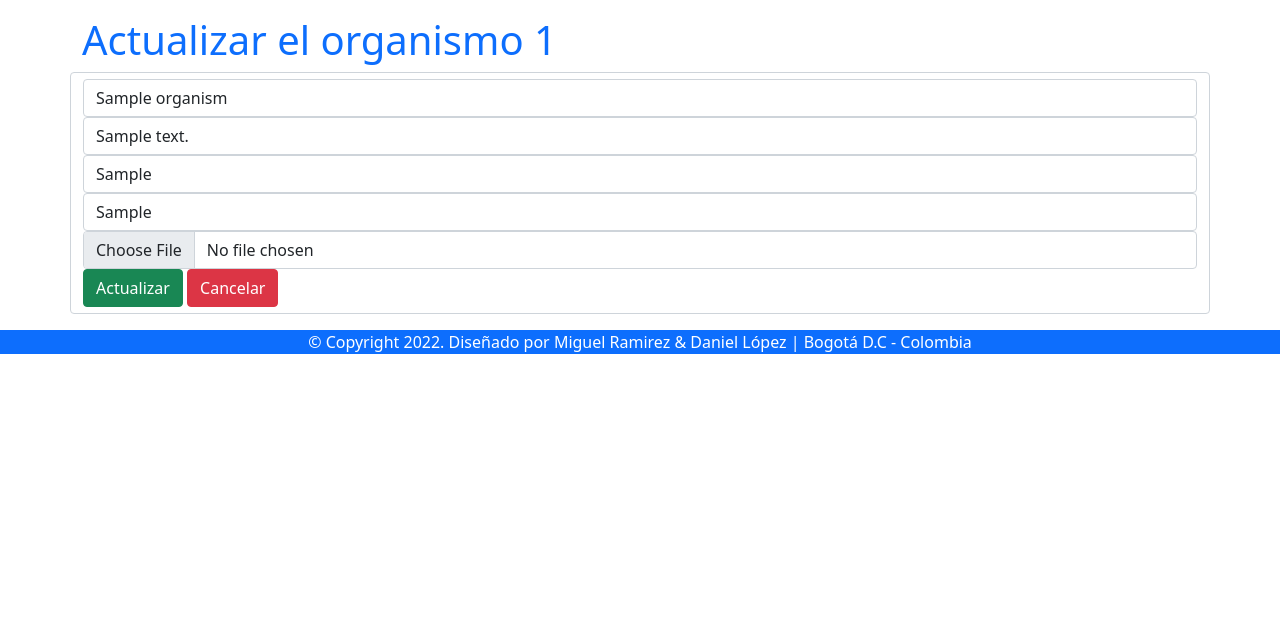
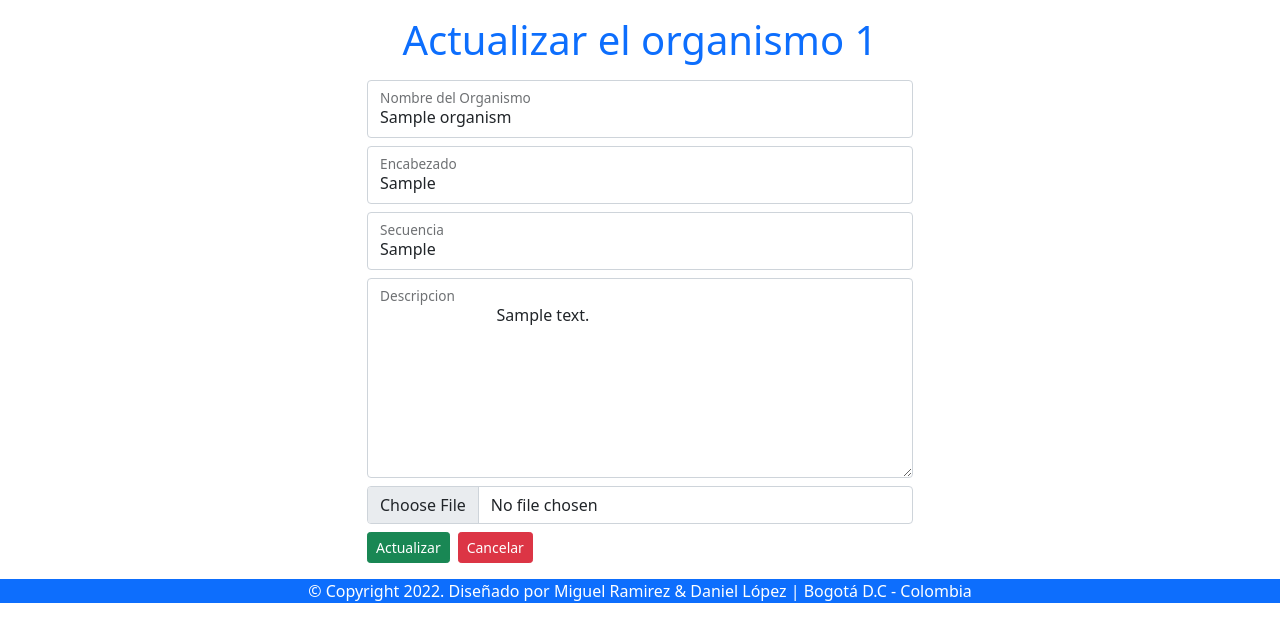
Before and after one commit to Langeloo/django_proy_bio, a Django app: page /datos/update-organism/1/1/ in a window 1280 px wide. Shown: the part 46-688 px from the top of the page. Run offline with Django 4.2, Linux system fonts and the light colour scheme; tables that the repository leaves empty hold one stand-in row (values such as "Sample post"); some libraries are stand-ins or nearby versions.

Commit message:
Edit update_data layout & add app_data dir into statics css

```diff
--- a/templates/app_data/enter_data.html
+++ b/templates/app_data/enter_data.html
@@ -4,7 +4,7 @@
 {% block title %}Registrar Datos{% endblock %}
 
 {% block customcss %}
-<link href="{% static 'css/enter_data.css' %}" rel="stylesheet">
+<link href="{% static 'css/app_data/enter_data.css' %}" rel="stylesheet">
 {% endblock %}
 
 {% block pagecontent %}
--- a/templates/app_data/list_data.html
+++ b/templates/app_data/list_data.html
@@ -4,7 +4,7 @@
 {% block title %}Actualizar Datos{% endblock %}
 
 {% block customcss %}
-<link href="{% static 'css/list_data.css' %}" rel="stylesheet">
+<link href="{% static 'css/app_data/list_data.css' %}" rel="stylesheet">
 {% endblock %}
 
 {% block pagecontent %}
--- a/templates/app_data/update_data.html
+++ b/templates/app_data/update_data.html
@@ -4,11 +4,64 @@
 {% block title %}Registrar Datos{% endblock %}
 
 {% block customcss %}
-
+<link href="{% static 'css/app_data/update_data.css' %}" rel="stylesheet">
 {% endblock %}
 
 {% block pagecontent %}
+
 <div class="row">
+    <div class="d-flex col-md-12 justify-content-center">
+        <h1 class="text-primary">Actualizar el organismo {{ organism.identificator }}</h1>
+    </div>
+</div>
+<div class="row justify-content-center mt-2">
+    <div class="col-md-6">
+        <form enctype="multipart/form-data" method="post">
+            {% csrf_token %}
+            <div class="row g-2">
+                <div class="col-md-12">
+                    <div class="form-floating">
+                        <input class="form-control" id="floatingName" value="{{organism.name}}" type="text"
+                            placeholder="Ingrese el nombre" required>
+                        <label for="floatingName">Nombre del Organismo</label>
+                    </div>
+                </div>
+                <div class="col-md-12">
+                    <div class="form-floating">
+                        <input class="form-control" id="floatingHeader" value="{{organism.header}}" type="text"
+                            placeholder="Ingrese el encabezado" required>
+                        <label for="floatingHeader">Encabezado</label>
+                    </div>
+                </div>
+                <div class="col-md-12">
+                    <div class="form-floating">
+                        <input class="form-control" id="floatingSequence" value="{{organism.sequence}}" type="text"
+                            placeholder="Ingrese la secuencia" required>
+                        <label for="floatingSequence">Secuencia</label>
+                    </div>
+                </div>
+                <div class="col-md-12">
+                    <div class="form-floating">
+                        <textarea class="form-control" id="floatingDescription" type="text"
+                            placeholder="Ingrese una descripcion" required>
+                            {{organism.description}}
+                        </textarea>
+                        <label for="floatingDescription">Descripcion</label>
+                    </div>
+                </div>
+                <div class="col-md-12">
+                    <input class="form-control" type="file" accept=".jpg" placeholder="Cargue aqui su imagen" required>
+                </div>
+                <div class="d-flex col-md-12 justify-content-start">
+                    <button class="btn btn-sm btn-success me-2" type="submit" name="update_organism">Actualizar</button>
+                    <a class="btn btn-sm btn-danger" href="{% url 'app_data:list-data' %}">Cancelar</a>
+                </div>
+            </div>
+        </form>
+    </div>
+</div>
+
+<!--<div class="row">
     <div class="col-md-12">
         <h1 class="text-primary">Actualizar el organismo {{ organism.identificator }}</h1>
     </div>
@@ -16,11 +69,11 @@
         <form enctype="multipart/form-data" method="post">
             {% csrf_token %}
             <input class="form-control" type="text" placeholder="Ingrese el nombre" maxlength="30"
-            value="{{organism.name}}" name="name" id="name" required>
+                value="{{organism.name}}" name="name" id="name" required>
             <input class="form-control" type="text" placeholder="Ingrese la descripcion" maxlength="500"
-            value="{{organism.description}}" name="description" id="description" required>
-            <input class="form-control" type="text" placeholder="Ingrese encabezado"
-                value="{{organism.header}}" name="header" id="header" required>
+                value="{{organism.description}}" name="description" id="description" required>
+            <input class="form-control" type="text" placeholder="Ingrese encabezado" value="{{organism.header}}"
+                name="header" id="header" required>
             <input class="form-control" type="text" placeholder="Ingrese la secuencia" maxlength="60"
                 value="{{organism.sequence}}" name="sequence" id="sequence" required>
             <input class="form-control" type="file" placeholder="Carque aqui su imagen" accept=".jpg" name="image">
@@ -28,7 +81,7 @@
             <a class="btn btn-danger" href="{% url 'app_data:list-data' %}">Cancelar</a>
         </form>
     </div>
-</div>
+</div>-->
 {% endblock %}
 
 {% block customjs %}
```
